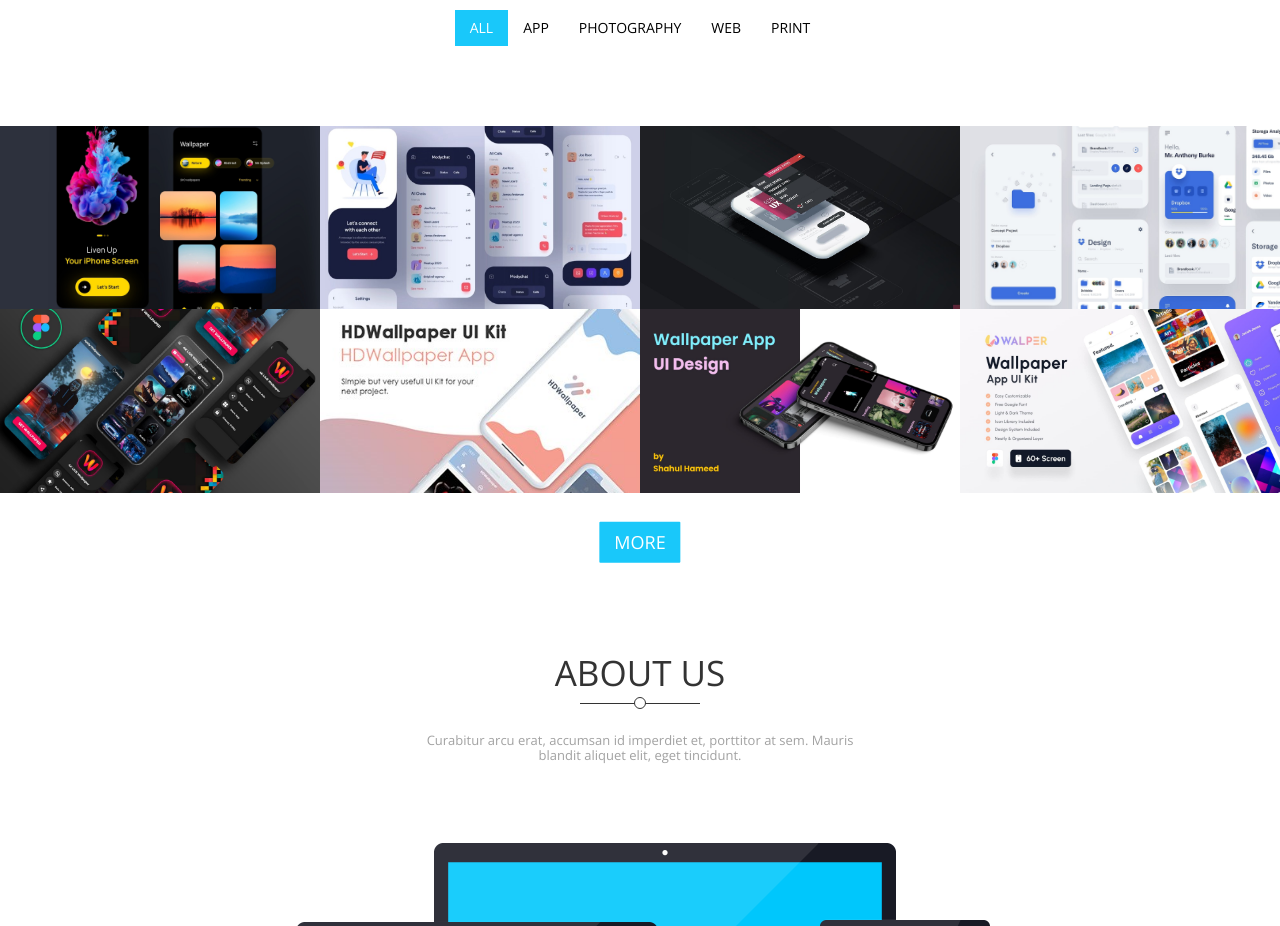
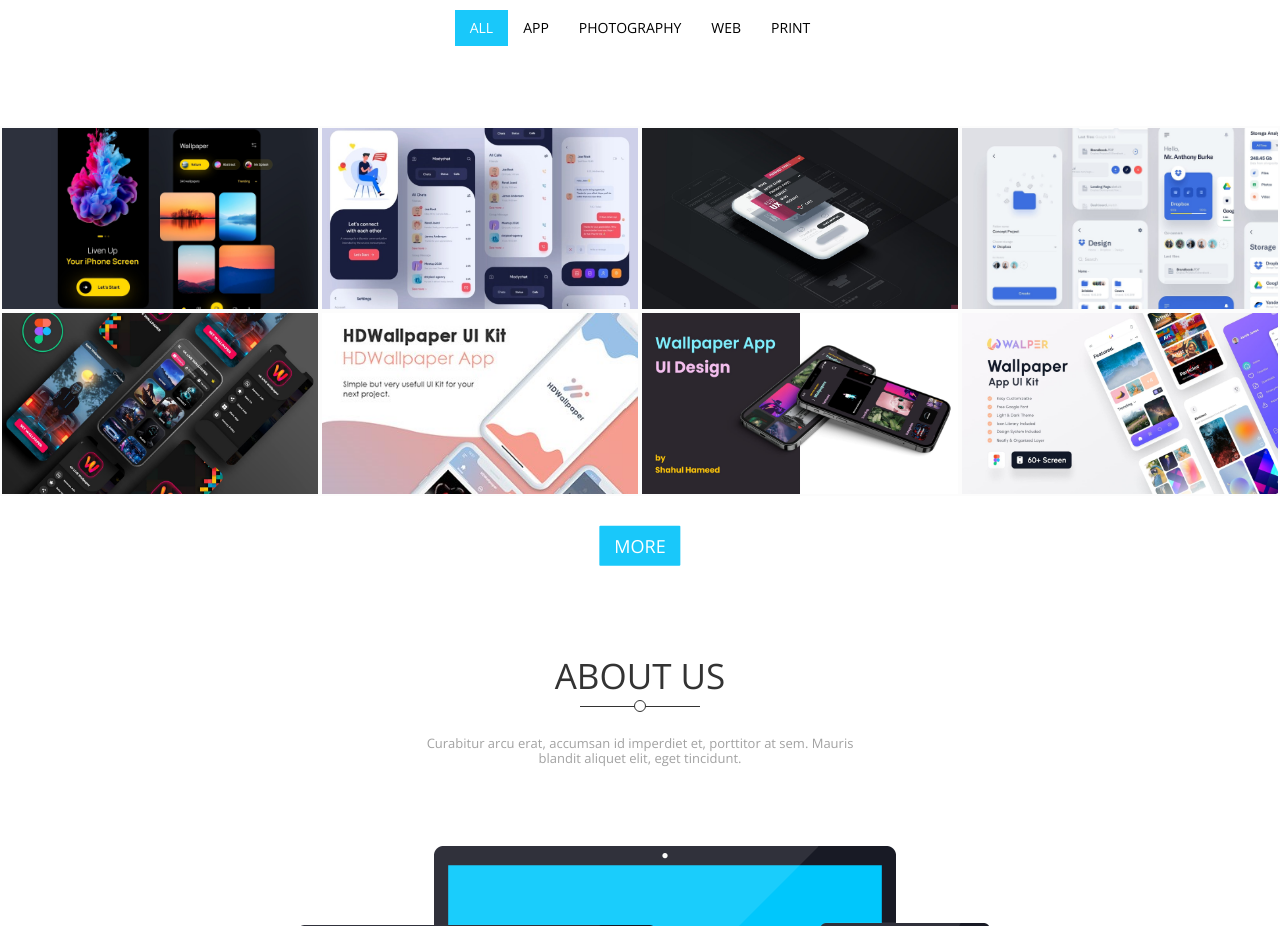
Before and after one commit to ezz-eldin-ashraf/Portfolio_Two, a plain HTML site: page index.html in a window 1280 px wide. Shown: the part 2160-3086 px from the top of the page. Drawn offline with nearby package versions, Linux system fonts and the light colour scheme.

Commit message:
small edit 2

```diff
--- a/css/main.css
+++ b/css/main.css
@@ -428,6 +428,7 @@
   transition: 0.5s;
 }
 .portfolio .cards {
+  background-color: #fcfcfc;
   display: flex;
   flex-wrap: wrap;
   position: relative;
@@ -437,6 +438,7 @@
   width: 25%;
   position: relative;
   overflow: hidden;
+  padding: 2px;
 }
 @media (max-width: 991px) {
   .portfolio .cards .card {
```
